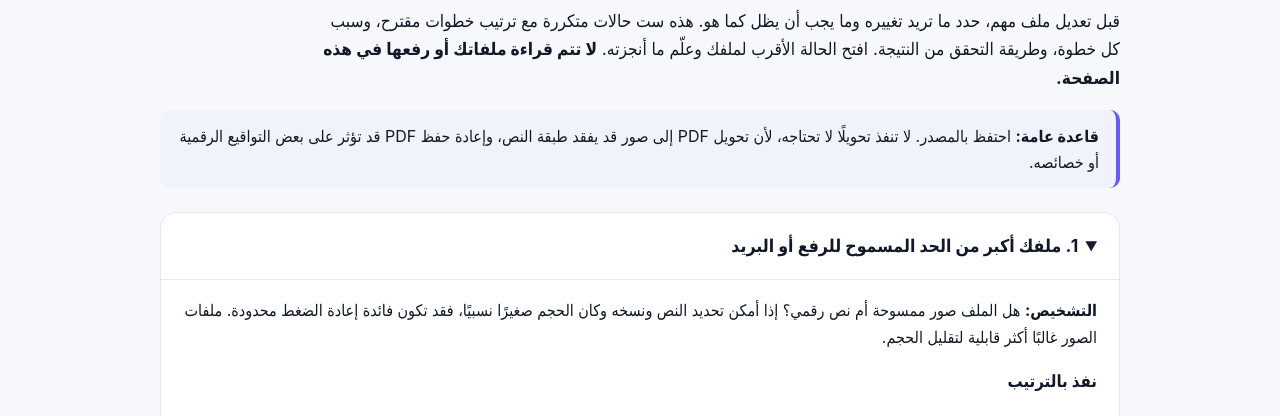
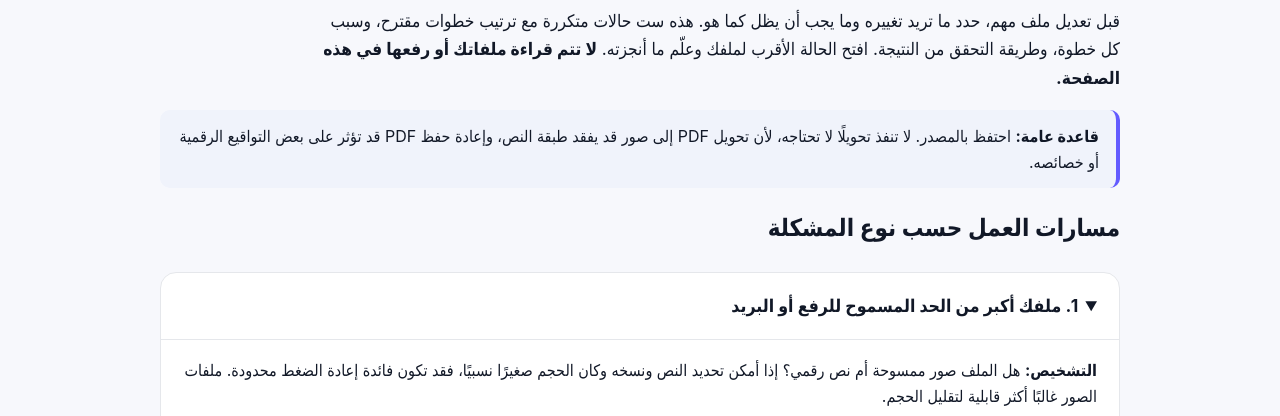
Before and after one commit to Gerges7/docmivo, a plain HTML site: page guides/pdf-workflows.html in a window 1280 px wide. Shown: the part 329-745 px from the top of the page. Drawn offline with Linux system fonts and the light colour scheme.

Commit message:
fix(a11y/seo): introduce H2 before guide cards and scenario H3s

```diff
--- a/guides/pdf-workflows.html
+++ b/guides/pdf-workflows.html
@@ -43,7 +43,7 @@ html[data-theme=dark] .wf-tools a{background:#272e54;color:#e0e7ff;border-color:
 <h1>أي أداة PDF تناسب مشكلتك؟</h1>
 <p class="wf-intro">قبل تعديل ملف مهم، حدد ما تريد تغييره وما يجب أن يظل كما هو. هذه ست حالات متكررة مع ترتيب خطوات مقترح، وسبب كل خطوة، وطريقة التحقق من النتيجة. افتح الحالة الأقرب لملفك وعلّم ما أنجزته. <strong>لا تتم قراءة ملفاتك أو رفعها في هذه الصفحة.</strong></p>
 <p class="wf-tip"><strong>قاعدة عامة:</strong> احتفظ بالمصدر. لا تنفذ تحويلًا لا تحتاجه، لأن تحويل PDF إلى صور قد يفقد طبقة النص، وإعادة حفظ PDF قد تؤثر على بعض التواقيع الرقمية أو خصائصه.</p>
-<div class="wf-list">
+<h2>مسارات العمل حسب نوع المشكلة</h2><div class="wf-list">
 <details class="wf-item" id="too-large" open><summary>1. ملفك أكبر من الحد المسموح للرفع أو البريد</summary>
 <div class="wf-body">
 <p><strong>التشخيص:</strong> هل الملف صور ممسوحة أم نص رقمي؟ إذا أمكن تحديد النص ونسخه وكان الحجم صغيرًا نسبيًا، فقد تكون فائدة إعادة الضغط محدودة. ملفات الصور غالبًا أكثر قابلية لتقليل الحجم.</p>
```
